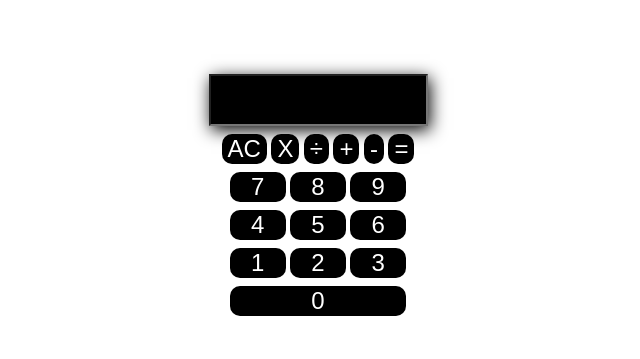
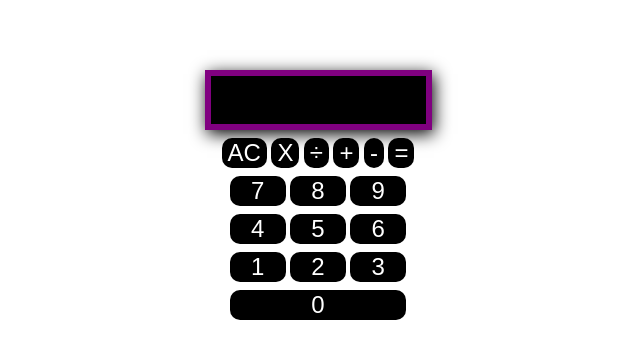
Before and after one commit to FhuSoe/Calculator, a plain HTML site: page index.html in a window 1280 px wide. Shown: the part 209-568 px from the top of the page, without its empty margins (322-962 px from the left). Drawn offline with Linux system fonts and the light colour scheme.

Commit message:
Added a border to the display

```diff
--- a/style.css
+++ b/style.css
@@ -28,6 +28,7 @@ body {
     color: greenyellow;
     height: 40px;
     text-align: center;
+    border: solid 6px #800080;
 }
 
 button{
```
